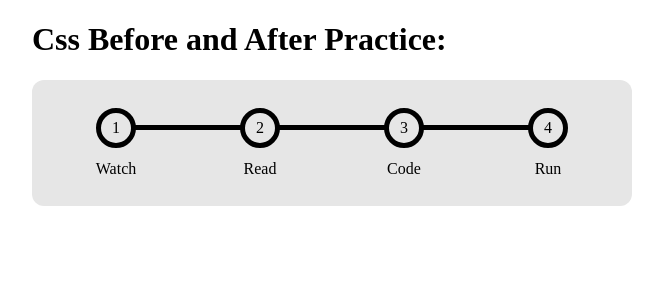
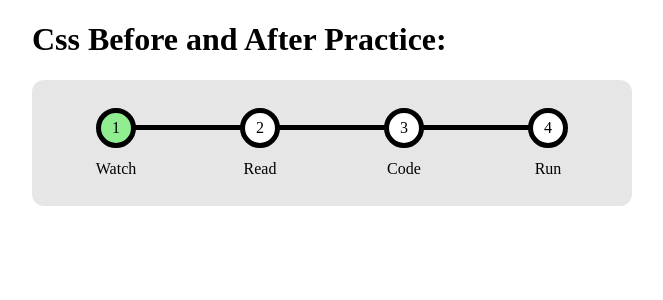
Before and after one commit to sudhansom/driving-test, an Angular app: page /css-before in a window 1280 px wide. Shown: the top 300 px of the page, without its empty margins (308-971 px from the left). Built offline with nearby package versions, Linux system fonts and the light colour scheme.

Commit message:
fix background color for the circles

```diff
--- a/src/app/views/css-before/css-before.component.html
+++ b/src/app/views/css-before/css-before.component.html
@@ -2,7 +2,7 @@
   <h1>Css Before and After Practice:</h1>
   <div class="wrapper">
     <ol>
-      <li>Watch</li>
+      <li class="selected">Watch</li>
       <li>Read</li>
       <li>Code</li>
       <li>Run</li>
--- a/src/app/views/css-before/css-before.component.scss
+++ b/src/app/views/css-before/css-before.component.scss
@@ -28,6 +28,7 @@
             border: 5px solid black;
             border-radius: 50%;
             margin: 0 auto 12px;
+            background-color: white;
           }
           &:not(:first-of-type)::after {
             content: "";
@@ -39,6 +40,9 @@
             top: calc(15px + 2.5px);
             left: calc(-50% + 15px);
           }
+          &.selected::before {
+            background-color: lightgreen;
+          }
 
         }
       }
```
